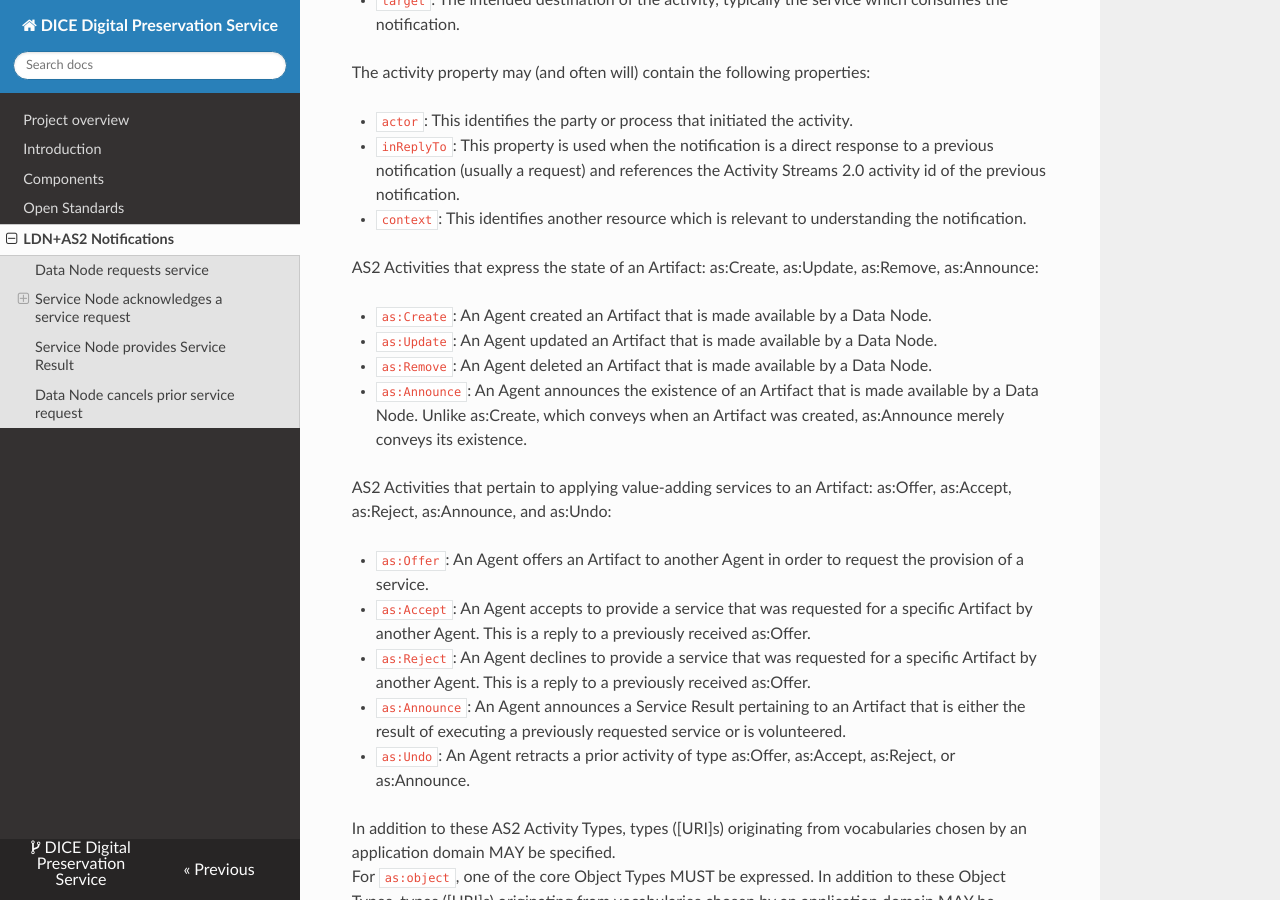
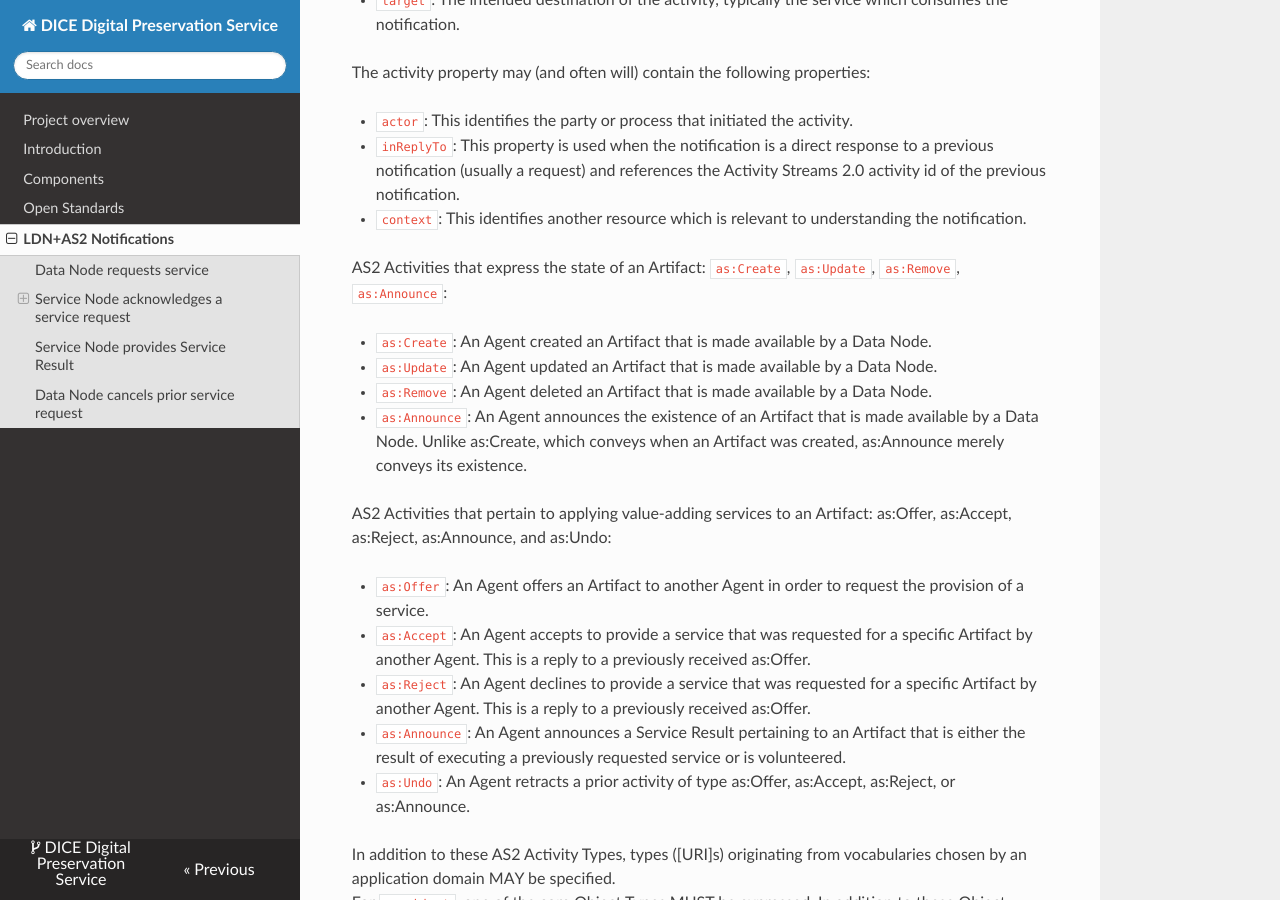
Before and after one commit to Dans-labs/ddps-docs, an MkDocs documentation site: the page built from docs/ldn-as2.md, in a window 1280 px wide and 900 px high, scrolled down 657 px. Built offline with MkDocs 1.6.1, drawn with Linux system fonts in a browser that asks for light colours; nearby versions of some CDN libraries; part of the change alters nothing that is shown.

Commit message:
minor update

```diff
--- a/docs/ldn-as2.md
+++ b/docs/ldn-as2.md
@@ -23,7 +23,7 @@ The activity property may (and often will) contain the following properties:
 
 
 
-AS2 Activities that express the state of an Artifact: as:Create, as:Update, as:Remove, as:Announce:
+AS2 Activities that express the state of an Artifact: `as:Create`, `as:Update`, `as:Remove`, `as:Announce`:
 
  * `as:Create`: An Agent created an Artifact that is made available by a Data Node.
  * `as:Update`: An Agent updated an Artifact that is made available by a Data Node.
```
Also changed, not shown: 2 other files.
